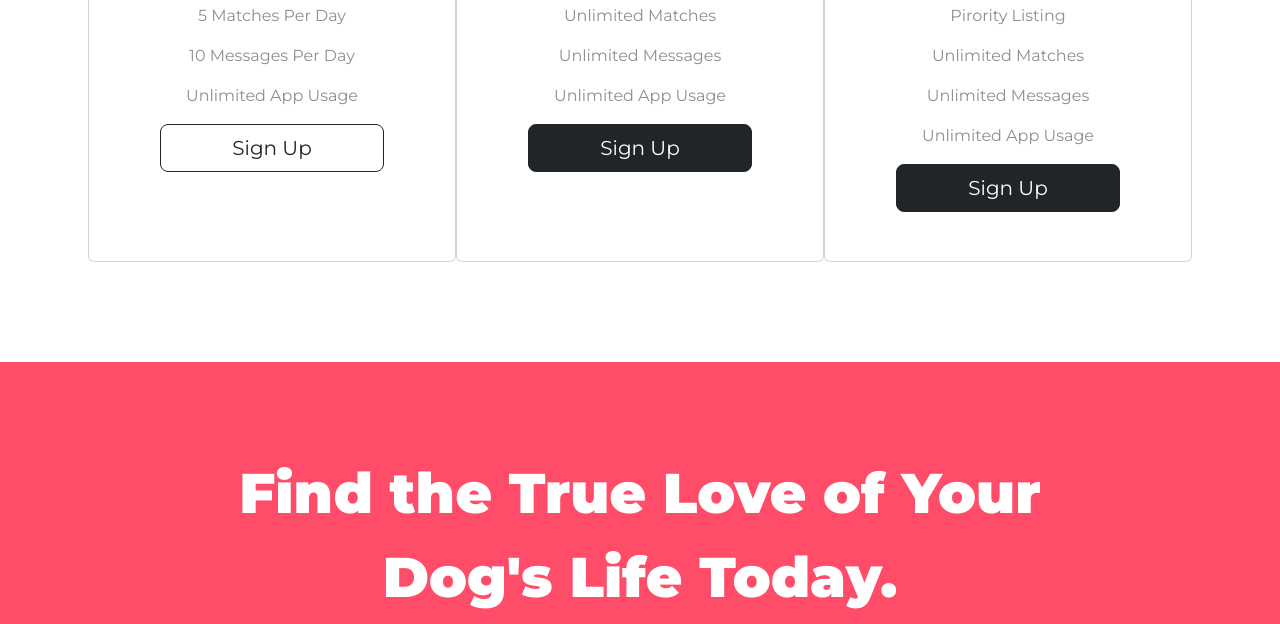
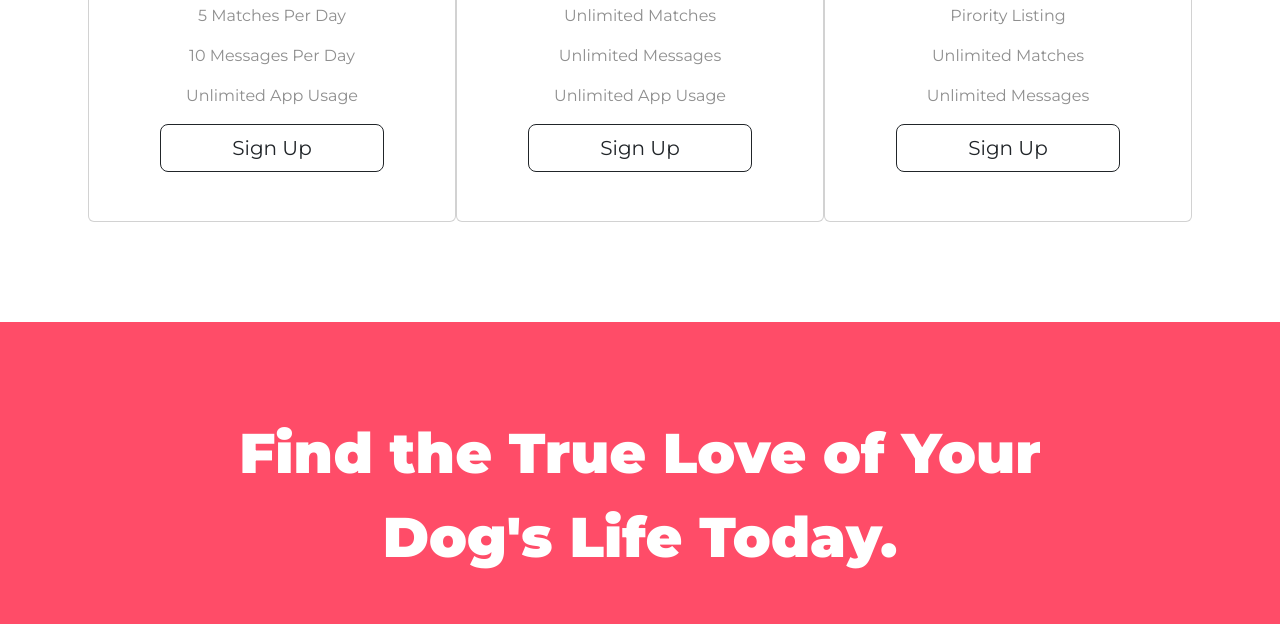
Before and after one commit to thompsone7/CV3, a plain HTML site: page index.html in a window 1280 px wide. Shown: the part 2240-2864 px from the top of the page. Drawn offline with nearby package versions, Linux system fonts and the light colour scheme.

Commit message:
Update index.html

```diff
--- a/index.html
+++ b/index.html
@@ -180,7 +180,7 @@
         <p>Unlimited Matches</p>
         <p>Unlimited Messages</p>
         <p>Unlimited App Usage</p>
-        <button type="button" class="w-100 btn btn-lg btn-dark">Sign Up</button>
+        <button type="button" class="w-100 btn btn-lg btn-outline-dark">Sign Up</button>
       </div>
     </div>
 
@@ -193,8 +193,7 @@
         <p>Pirority Listing</p>
         <p>Unlimited Matches</p>
         <p>Unlimited Messages</p>
-        <p>Unlimited App Usage</p>
-        <button type="button" class="w-100 btn btn-lg btn-dark">Sign Up</button>
+        <button type="button" class="w-100 btn btn-lg btn-outline-dark">Sign Up</button>
       </div>
     </div>
 
```
